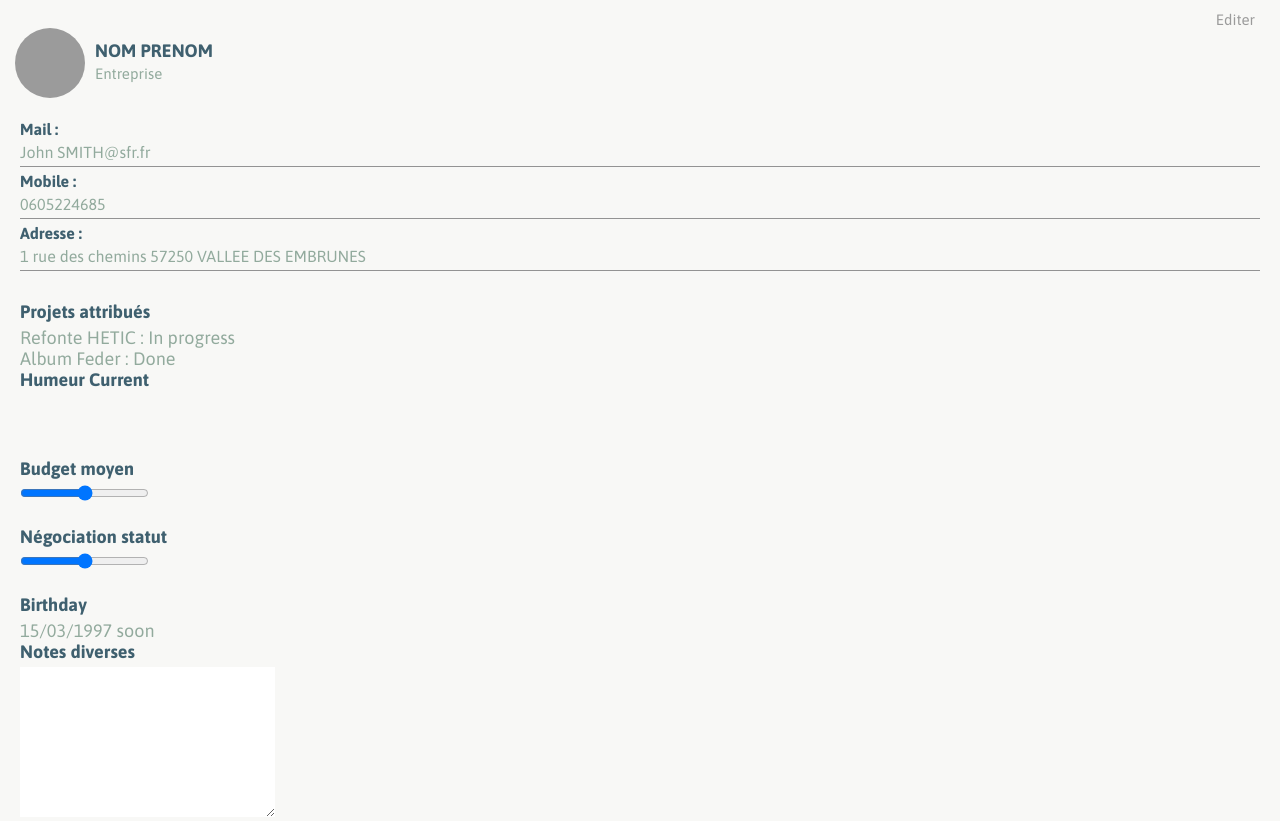
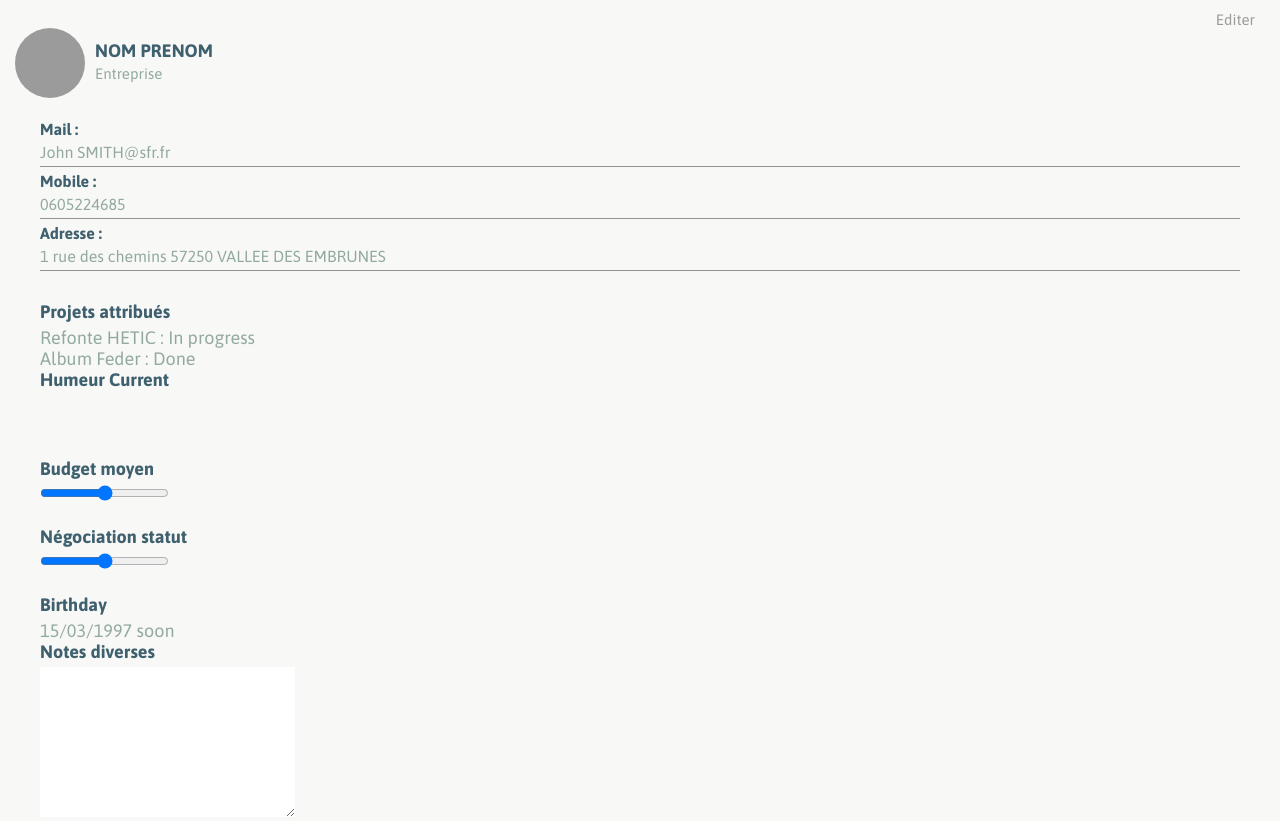
Before and after one commit to samchery/front-crm, a website: page app/user-details2.html in a window 1280 px wide. Drawn offline with nearby package versions, Linux system fonts and the light colour scheme; files that its build step writes are made by us from their sources.

Commit message:
page liste client 1 + scss

```diff
--- a/app/scss/core/_common.scss
+++ b/app/scss/core/_common.scss
@@ -13,9 +13,11 @@ $green-light: #79bc8e;
 body {
 	font-family: 'Asap', sans-serif;
 	font-size: 15px;
-	padding: 0 20px;
 	background: #f8f8f6;
 	color: #92aa9d;
+}
+.container {
+	margin: 0 20px;
 }
 
 h2, h3, .h2, .h3 {
--- a/app/user-details2.html
+++ b/app/user-details2.html
@@ -20,7 +20,7 @@
         </div>
     </nav>
 
-    <section class="introduction">
+    <section class="introduction container">
         <div class="arrow-back">
             <img src="" alt="">
         </div>
```
Also changed, not shown: app/create-project-free10.html (+1 -1 lines), app/list-cust1.html (+2 -2 lines), app/list-project-free9.html (+1 -1 lines).
